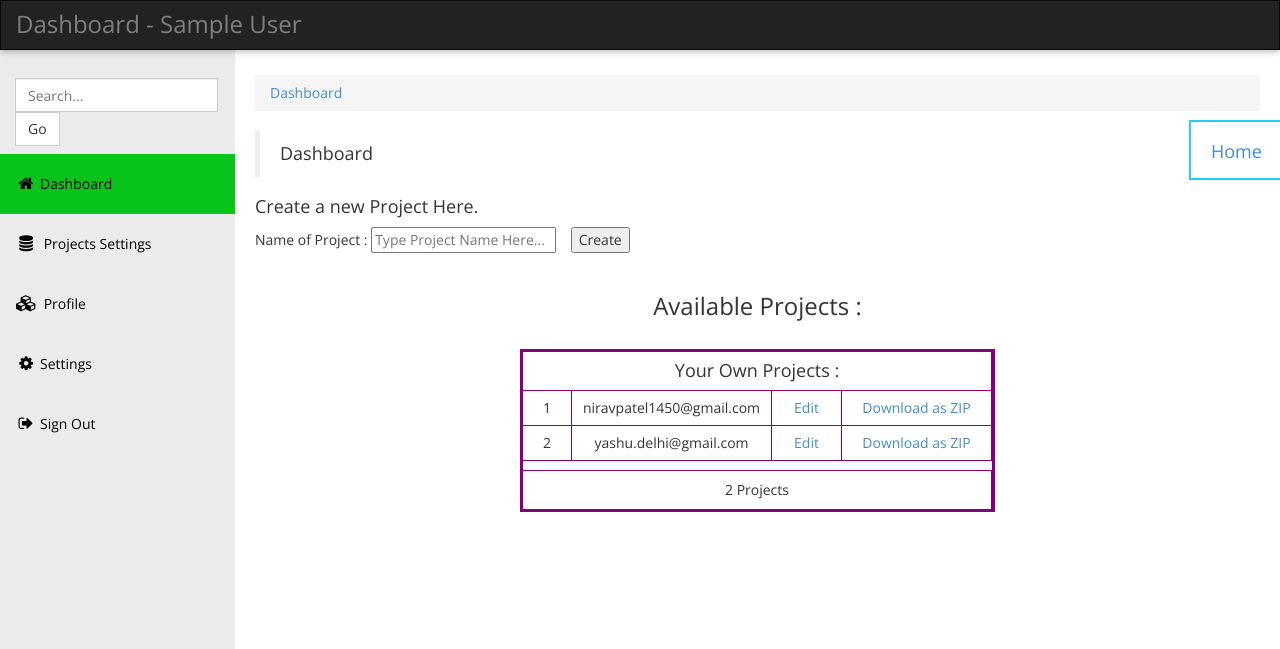
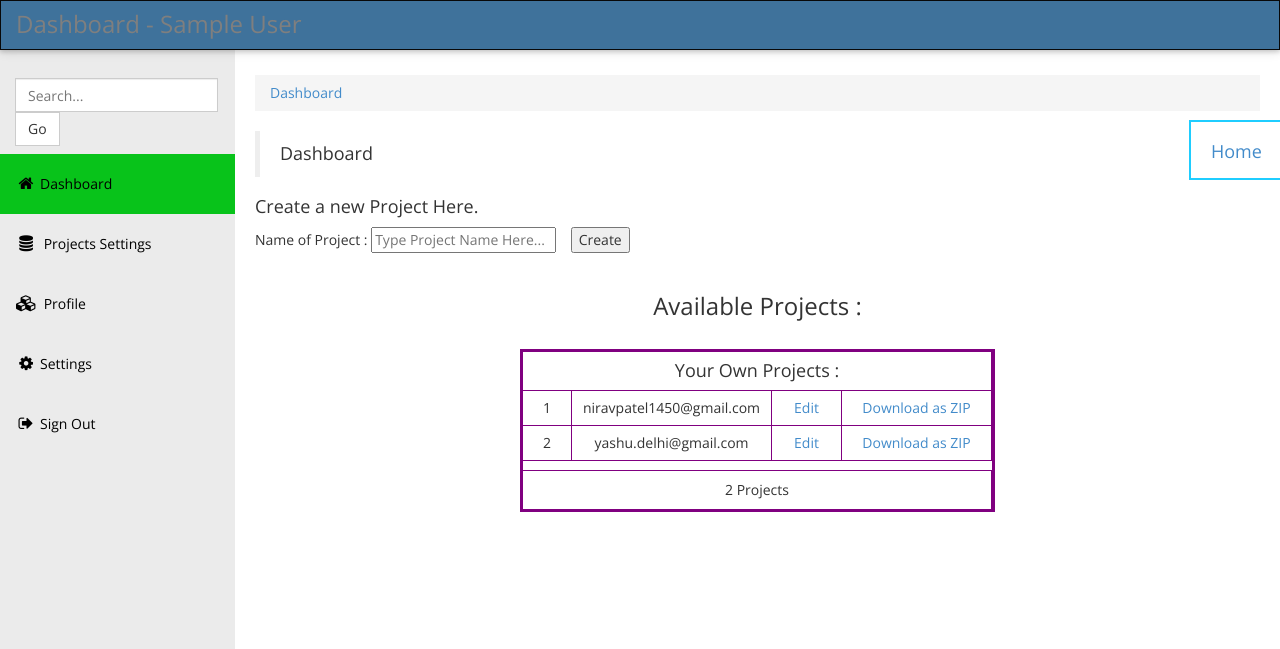
Before and after one commit to NiravMadariya-zz/LogicRoom1.0, a PHP site: page /dashboard/index.php in a window 1280 px wide. Shown: the top 649 px of the page. Run offline with PHP 8.4, Linux system fonts and the light colour scheme; the visitor is signed in with stand-in values (Sample User, id 1); data that the repository does not hold is empty.

Commit message:
Update includeFile.php

```diff
--- a/dashboard/includeFile.php
+++ b/dashboard/includeFile.php
@@ -12,8 +12,8 @@ include("csslinkFiles.php");
 		font-family: 'Poppins', sans-serif !important;
 	}
 	.navbar-inverse{
-		background-color: #3f729b; */
-    		border-color: #3f729b;
+		background-color: #3f729b !important; */
+    		border-color: #3f729b !important;
 		box-shadow:0 2px 4px 0 rgba(0,0,0,0.15),0 2px 10px 0 rgba(0,0,0,0.12)!important;
 	}
   .showbox {
```
